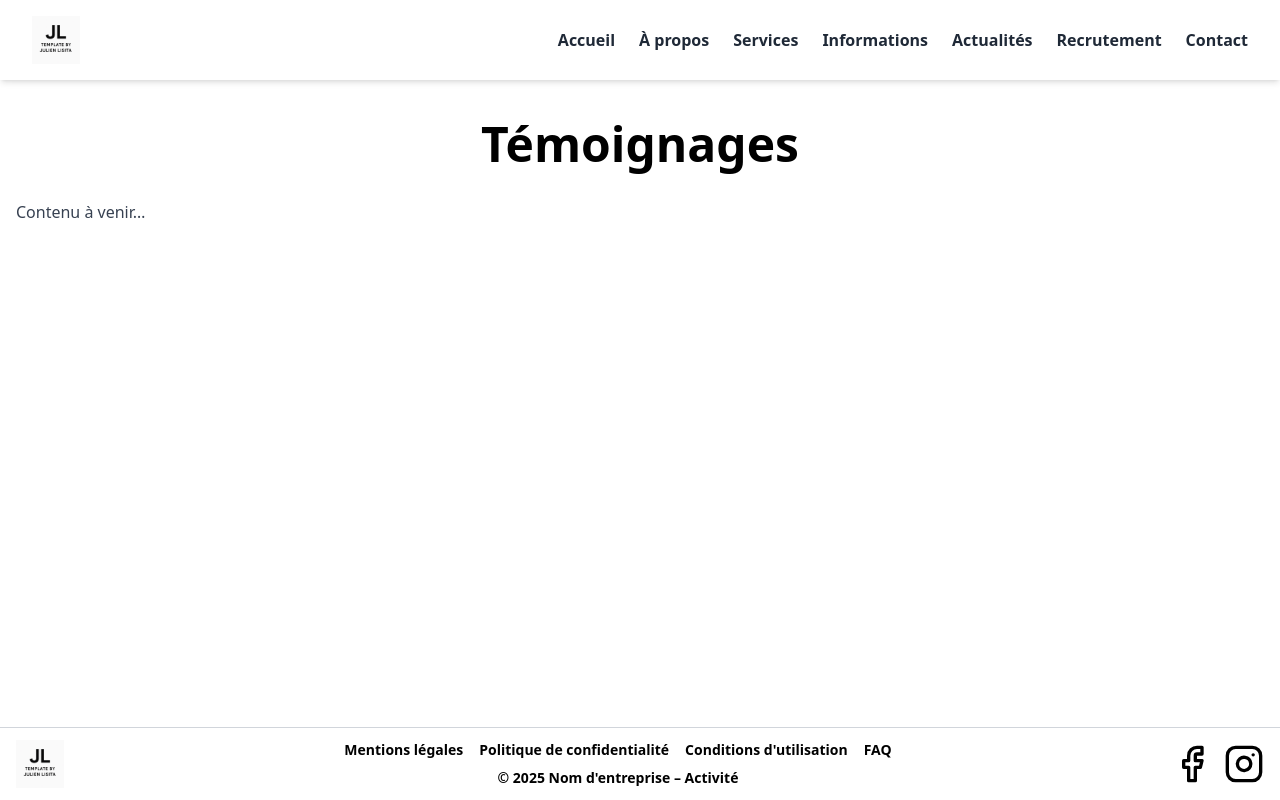
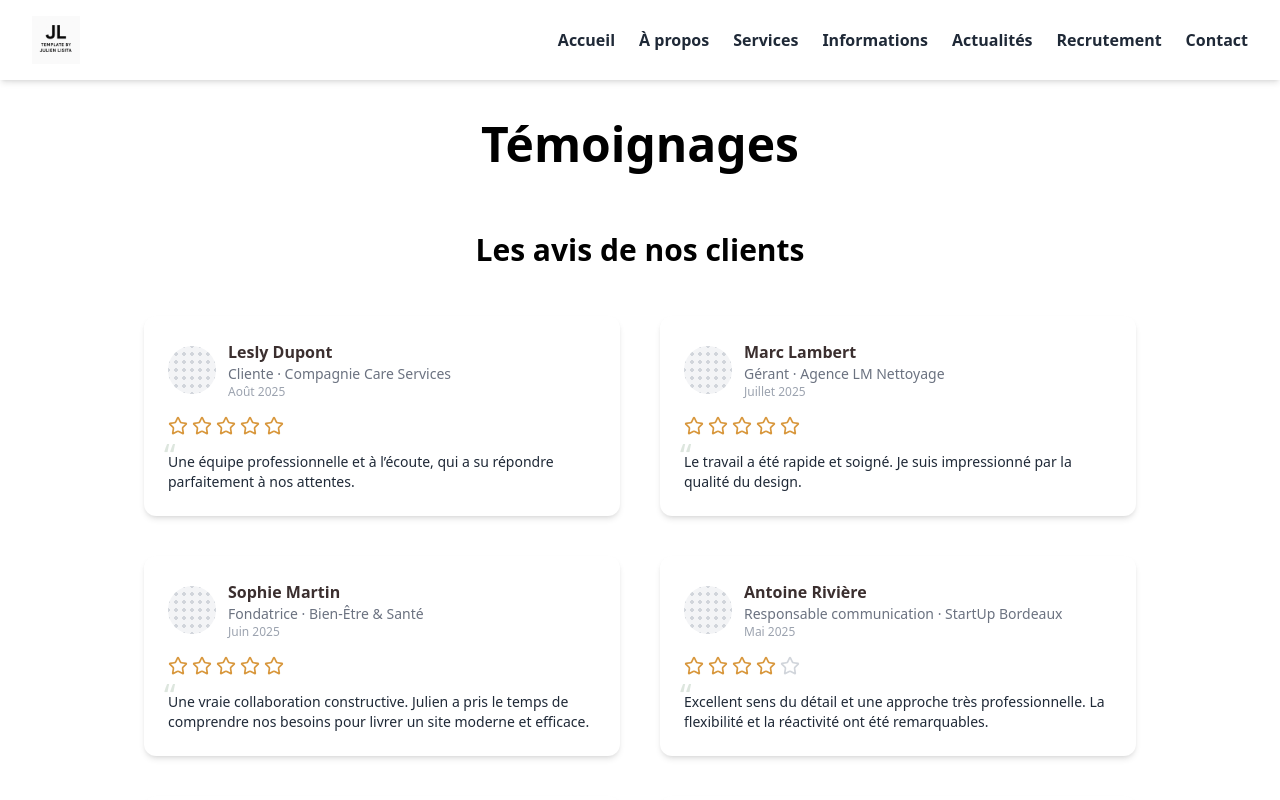
Before and after one commit to julienlisita/nextjs-ts-tailwind-template, a Next.js app: page /testimonials in a window 1280 px wide. Shown: the top 800 px of the page. Built offline with nearby package versions, Linux system fonts and the light colour scheme.

Commit message:
feat: implement TestimonialCard and Testimonials list components

```diff
--- a/src/components/pages/Testimonials.tsx
+++ b/src/components/pages/Testimonials.tsx
@@ -1,12 +1,40 @@
 // src/components/pages/Testimonials.tsx
 
 import PageTitle from '@/components/ui/PageTitle';
+import Section from '../common/Section';
+import SectionWrapper from '../common/SectionWrapper';
+import SectionTitle from '../ui/SectionTitle';
+import { TestimonialCard } from '../widgets/TestimonialCard';
+import { PAGE_DYNAMIC, PAGE_RUNTIME, PAGE_REVALIDATE } from '@/config/dataMode';
+import { getPublicTestimonialsServer } from '@/services/testimonials.server';
 
-export default function Testimonials() {
+export const runtime = PAGE_RUNTIME;
+export const dynamic = PAGE_DYNAMIC;
+export const revalidate = PAGE_REVALIDATE;
+
+export default async function Testimonials() {
+  const testimonials = await getPublicTestimonialsServer();
   return (
     <div className="container mx-auto px-4 py-10">
       <PageTitle>Témoignages</PageTitle>
-      <p className="text-gray-700 py-8">Contenu à venir…</p>
+      <Section>
+        <SectionWrapper>
+          <SectionTitle>Les avis de nos clients</SectionTitle>
+          <div className="grid grid-cols-1 sm:grid-cols-2 lg:grid-cols-2 gap-4 sm:gap-6 lg:gap-10 justify-center">
+            {testimonials.map((testimonial) => (
+              <TestimonialCard
+                key={testimonial.id}
+                name={testimonial.name}
+                role={testimonial.role}
+                company={testimonial.company}
+                quote={testimonial.quote}
+                rating={testimonial.rating}
+                date={testimonial.date}
+              />
+            ))}
+          </div>
+        </SectionWrapper>
+      </Section>
     </div>
   );
 }
--- /dev/null
+++ b/src/components/widgets/TestimonialCard.css
@@ -0,0 +1,121 @@
+/* src/components/widgets/JobOfferCard.css */
+
+/* Layout (Tailwind via @apply) */
+.t-card {
+  @apply w-full rounded-xl shadow-md p-6 flex flex-col gap-4 transition hover:shadow-lg bg-white;
+}
+
+.t-card--compact {
+  @apply p-4 gap-3;
+}
+
+.t-card--horizontal {
+  @apply md:flex-row md:items-start;
+}
+
+.t-card-head {
+  @apply flex items-center gap-3;
+}
+
+.t-avatar {
+  @apply relative shrink-0 rounded-full overflow-hidden;
+  width: 48px;
+  height: 48px;
+  background-color: #f3f4f6; /* gray-100 */
+}
+
+.t-avatar--placeholder::after {
+  content: '';
+  display: block;
+  width: 100%;
+  height: 100%;
+  background-image: radial-gradient(#d1d5db 35%, transparent 36%);
+  background-size: 8px 8px;
+  background-position: center;
+}
+
+.t-id {
+  @apply flex flex-col leading-tight;
+}
+
+.t-name {
+  @apply text-base font-semibold;
+  color: #3b2f2f; /* terre */
+}
+
+.t-meta {
+  @apply text-sm;
+  color: #6b7280; /* gray-500 */
+}
+
+.t-date {
+  @apply text-xs;
+  color: #9ca3af; /* gray-400 */
+}
+
+/* rating */
+.t-rating {
+  @apply flex items-center gap-1;
+}
+.t-star {
+  @apply w-5 h-5;
+  color: #d1d5db; /* base empty */
+}
+.t-star--full {
+  color: #d8973c; /* ocre */
+}
+/* demi-étoile: on colore, puis on masque moitié droite */
+.t-star--half {
+  color: #d8973c;
+  position: relative;
+  overflow: hidden;
+}
+.t-star--half::after {
+  content: '';
+  position: absolute;
+  inset: 0;
+  left: 50%;
+  background: white;
+}
+
+/* citation */
+.t-quote {
+  @apply relative;
+  color: #1f2937; /* gray-800 */
+}
+.t-quote p {
+  @apply text-sm;
+}
+.t-card--compact .t-quote p {
+  @apply text-sm;
+}
+.t-quote-mark {
+  @apply absolute;
+  left: -0.25rem;
+  top: -0.75rem;
+  font-size: 2rem;
+  line-height: 1;
+  color: #7a9e7e; /* vert */
+  opacity: 0.25;
+}
+
+/* variante highlight */
+.t-card--highlight {
+  background-color: #faf8f3; /* crème */
+  box-shadow: 0 6px 24px rgba(216, 151, 60, 0.15);
+  border: 1px solid rgba(216, 151, 60, 0.25);
+}
+
+/* focus & a11y */
+.t-card:focus-within {
+  outline: 2px solid #2563eb; /* blue-600 */
+  outline-offset: 2px;
+  border-radius: 0.75rem;
+}
+
+/* reduce motion */
+@media (prefers-reduced-motion: reduce) {
+  .t-card {
+    transition: none !important;
+  }
+}
--- /dev/null
+++ b/src/components/widgets/TestimonialCard.tsx
@@ -0,0 +1,98 @@
+// src/components/widgets/TestimonialCard.tsx
+
+'use client';
+
+import { Star } from 'lucide-react';
+import Image from 'next/image';
+import './TestimonialCard.css';
+
+export type TestimonialCardProps = {
+  name: string;
+  role?: string; // ex: “Cliente”, “CEO @ Acme”
+  company?: string; // ex: “Compagnie Care Services”
+  quote: string;
+  rating?: number; // 1..5 (peut être décimal: 4.5 -> arrondi à .5 visuel)
+  avatarUrl?: string; // optionnel: /images/clients/lesly.jpg
+  date?: string; // ex: “Août 2025”
+  highlight?: boolean; // met la carte en avant
+  variant?: 'default' | 'compact' | 'horizontal';
+  className?: string;
+};
+
+export function TestimonialCard({
+  name,
+  role,
+  company,
+  quote,
+  rating = 5,
+  avatarUrl,
+  date,
+  highlight = false,
+  variant = 'default',
+  className = '',
+}: TestimonialCardProps) {
+  const ariaRating = Math.max(0, Math.min(5, rating));
+  const fullStars = Math.floor(ariaRating);
+  const hasHalf = ariaRating - fullStars >= 0.5;
+  const emptyStars = 5 - fullStars - (hasHalf ? 1 : 0);
+
+  return (
+    <figure
+      className={[
+        't-card',
+        highlight ? 't-card--highlight' : '',
+        variant === 'compact' ? 't-card--compact' : '',
+        variant === 'horizontal' ? 't-card--horizontal' : '',
+        className,
+      ].join(' ')}
+    >
+      {/* header: avatar + identité */}
+      <div className="t-card-head">
+        {avatarUrl ? (
+          <span className="t-avatar">
+            <Image
+              src={avatarUrl}
+              alt={`Photo de ${name}`}
+              fill
+              sizes="48px"
+              style={{ objectFit: 'cover' }}
+            />
+          </span>
+        ) : (
+          <span aria-hidden="true" className="t-avatar t-avatar--placeholder" />
+        )}
+
+        <figcaption className="t-id">
+          <span className="t-name">{name}</span>
+          {(role || company) && (
+            <span className="t-meta">{[role, company].filter(Boolean).join(' · ')}</span>
+          )}
+          {date && <span className="t-date">{date}</span>}
+        </figcaption>
+      </div>
+
+      {/* rating */}
+      <div className="t-rating" aria-label={`Note ${ariaRating} sur 5`}>
+        <span className="sr-only">Note {ariaRating} sur 5</span>
+        {/* full */}
+        {Array.from({ length: fullStars }).map((_, i) => (
+          <Star key={`f-${i}`} className="t-star t-star--full" aria-hidden="true" />
+        ))}
+        {/* half (dessin via masque CSS) */}
+        {hasHalf && <Star className="t-star t-star--half" aria-hidden="true" />}
+        {/* empty */}
+        {Array.from({ length: emptyStars }).map((_, i) => (
+          <Star key={`e-${i}`} className="t-star t-star--empty" aria-hidden="true" />
+        ))}
+      </div>
+
+      {/* quote */}
+      <blockquote className="t-quote">
+        <span aria-hidden="true" className="t-quote-mark">
+          “
+        </span>
+        <p>{quote}</p>
+      </blockquote>
+    </figure>
+  );
+}
```
